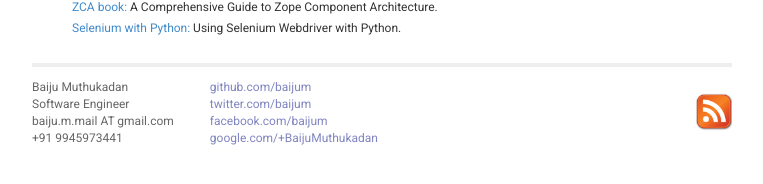
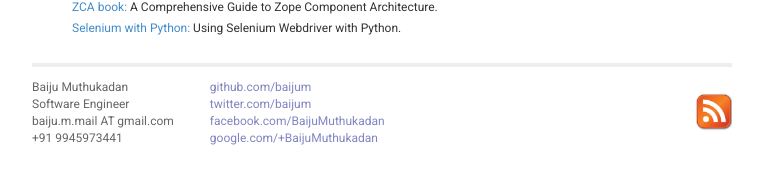
Before and after one commit to baijum/muthukadan.net, a Jekyll site: the page built from index.md, in a window 1280 px wide. Shown: the part 449-633 px from the top of the page, without its empty margins (258-1021 px from the left). Built offline with Jekyll 4.4.1, drawn with Linux system fonts in a browser that asks for light colours.

Commit message:
new FB page

```diff
--- a/_layouts/default.html
+++ b/_layouts/default.html
@@ -76,7 +76,7 @@
           <p>
             <a href="https://github.com/baijum">github.com/baijum</a><br />
             <a href="https://twitter.com/baijum">twitter.com/baijum</a><br />
-            <a href="https://facebook.com/baijum">facebook.com/baijum</a><br />
+            <a href="https://facebook.com/BaijuMuthukadan">facebook.com/BaijuMuthukadan</a><br />
             <a href="https://google.com/+BaijuMuthukadan">google.com/+BaijuMuthukadan</a><br />
           </p>
         </div>
```
